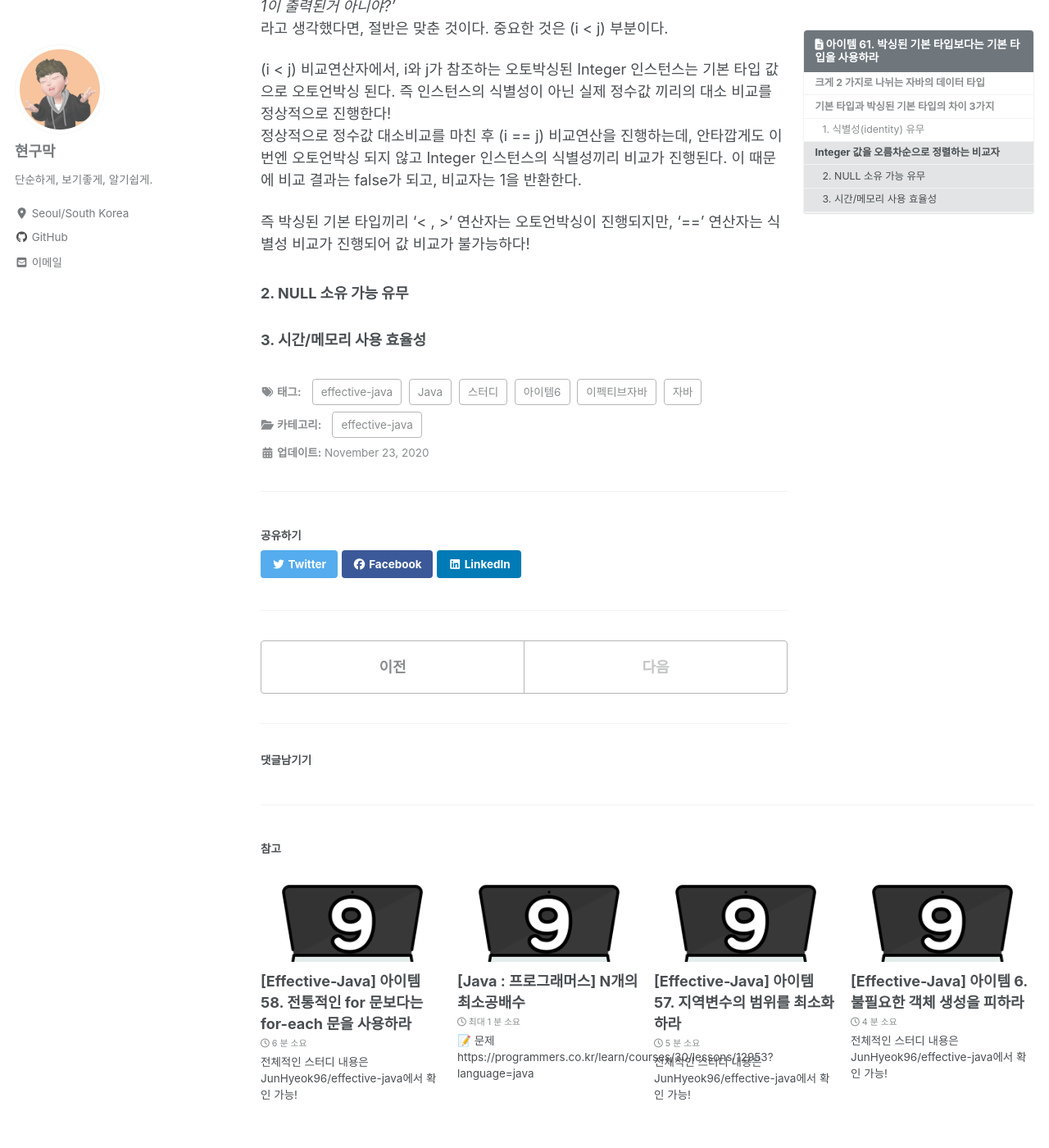
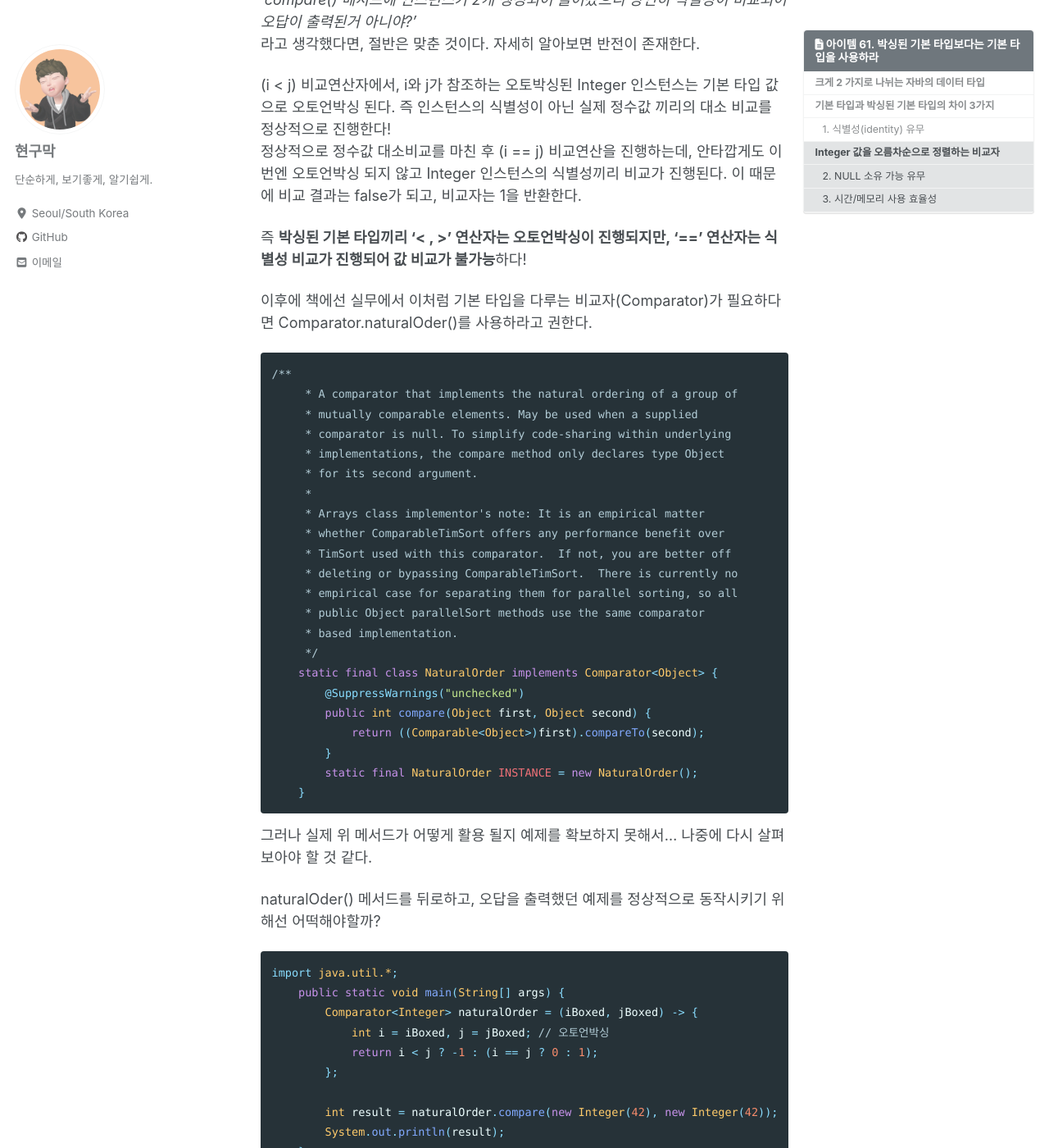
Before and after one commit to Hyeon9mak/Hyeon9mak.github.io, a Jekyll site: the page built from _posts/2020-11-22-Effective_java-item61.md, in a window 1280 px wide and 1400 px high, scrolled down 4963 px. Shown: the whole window at 82% size. Built offline with Jekyll 4.4.1, drawn with Linux system fonts in a browser that asks for light colours; cached includes are drawn as plain includes; nearby versions of some CDN libraries; comment, search, counter and statistics services are not loaded; some of the changed text lies outside the part shown.

Commit message:
Update 2020-11-22-Effective_java-item61.md
1. 식별성(identity) 유무 작성 완료

````diff
--- a/_posts/2020-11-22-Effective_java-item61.md
+++ b/_posts/2020-11-22-Effective_java-item61.md
@@ -186,16 +188,62 @@
     결과는 '1'
     */
 ```
-*'compare() 메서드에 인스턴스가 2개 생성되어 들어갔으니 당연히 식별성이 비교되어 1이 출력된거 아니야?'*
-라고 생각했다면, 절반은 맞춘 것이다. 중요한 것은 (i < j) 부분이다.
+*'compare() 메서드에 인스턴스가 2개 생성되어 들어갔으니 당연히 식별성이 비교되어 오답이 출력된거 아니야?'*
+라고 생각했다면, 절반은 맞춘 것이다. 자세히 알아보면 반전이 존재한다.
 
 (i < j) 비교연산자에서, i와 j가 참조하는 오토박싱된 Integer 인스턴스는 기본 타입 값으로 오토언박싱 된다.
 즉 인스턴스의 식별성이 아닌 실제 정수값 끼리의 대소 비교를 정상적으로 진행한다!
 정상적으로 정수값 대소비교를 마친 후 (i == j) 비교연산을 진행하는데, 안타깝게도 이번엔 오토언박싱 되지 않고
 Integer 인스턴스의 식별성끼리 비교가 진행된다. 이 때문에 비교 결과는 false가 되고, 비교자는 1을 반환한다.
 
-즉 박싱된 기본 타입끼리 '< , >'  연산자는 오토언박싱이 진행되지만, '==' 연산자는 식별성 비교가 진행되어 값 비교가 불가능하다!
+즉 **박싱된 기본 타입끼리 '< , >'  연산자는 오토언박싱이 진행되지만, '==' 연산자는 식별성 비교가 진행되어 값 비교가 불가능**하다!
 
+이후에 책에선 실무에서 이처럼 기본 타입을 다루는 비교자(Comparator)가 필요하다면 Comparator.naturalOder()를 사용하라고 권한다.
+```java
+/**
+     * A comparator that implements the natural ordering of a group of
+     * mutually comparable elements. May be used when a supplied
+     * comparator is null. To simplify code-sharing within underlying
+     * implementations, the compare method only declares type Object
+     * for its second argument.
+     *
+     * Arrays class implementor's note: It is an empirical matter
+     * whether ComparableTimSort offers any performance benefit over
+     * TimSort used with this comparator.  If not, you are better off
+     * deleting or bypassing ComparableTimSort.  There is currently no
+     * empirical case for separating them for parallel sorting, so all
+     * public Object parallelSort methods use the same comparator
+     * based implementation.
+     */
+    static final class NaturalOrder implements Comparator<Object> {
+        @SuppressWarnings("unchecked")
+        public int compare(Object first, Object second) {
+            return ((Comparable<Object>)first).compareTo(second);
+        }
+        static final NaturalOrder INSTANCE = new NaturalOrder();
+    }
+```
+그러나 실제 위 메서드가 어떻게 활용 될지 예제를 확보하지 못해서... 나중에 다시 살펴보아야 할 것 같다.
+
+naturalOder() 메서드를 뒤로하고, 오답을 출력했던 예제를 정상적으로 동작시키기 위해선 어떡해야할까?
+```java
+import java.util.*;
+    public static void main(String[] args) {
+        Comparator<Integer> naturalOrder = (iBoxed, jBoxed) -> {
+            int i = iBoxed, j = jBoxed; // 오토언박싱
+            return i < j ? -1 : (i == j ? 0 : 1);
+        };
+
+        int result = naturalOrder.compare(new Integer(42), new Integer(42));
+        System.out.println(result);
+    }
+    /*
+    결과는 '0'
+    */
+```
+위 코드와 같이 지역변수 2개를 두어 각각 기본 타입 int로 언박싱하고,
+언박싱한 기본 타입 지역변수를 이용해서 비교를 진행하면 된다.
+이렇게 하면 기본 타입에는 식별성이 없기 때문에, 오류가 발생하지 않는다.
 
 ### 2. NULL 소유 가능 유무
 ### 3. 시간/메모리 사용 효율성
````
Also changed, not shown: other parts of _posts/2020-11-22-Effective_java-item61.md (+4 -2 lines).
